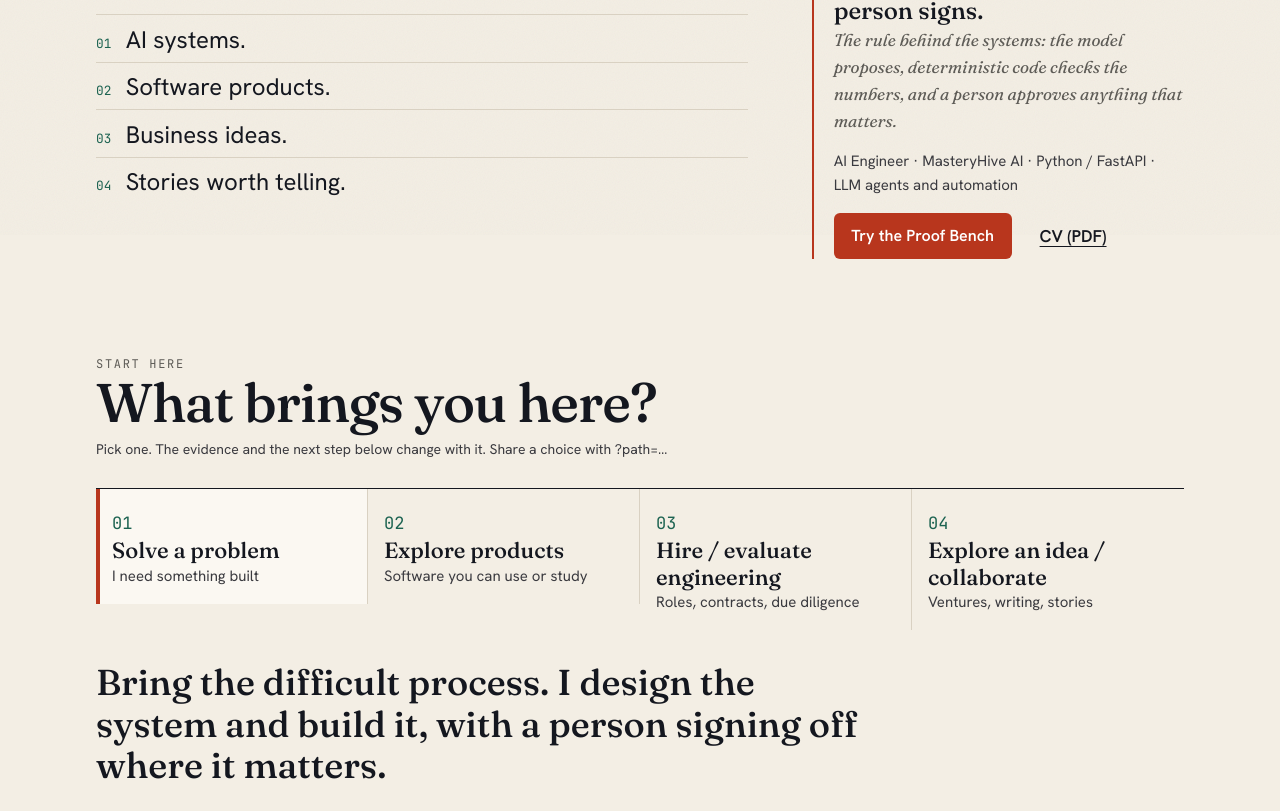
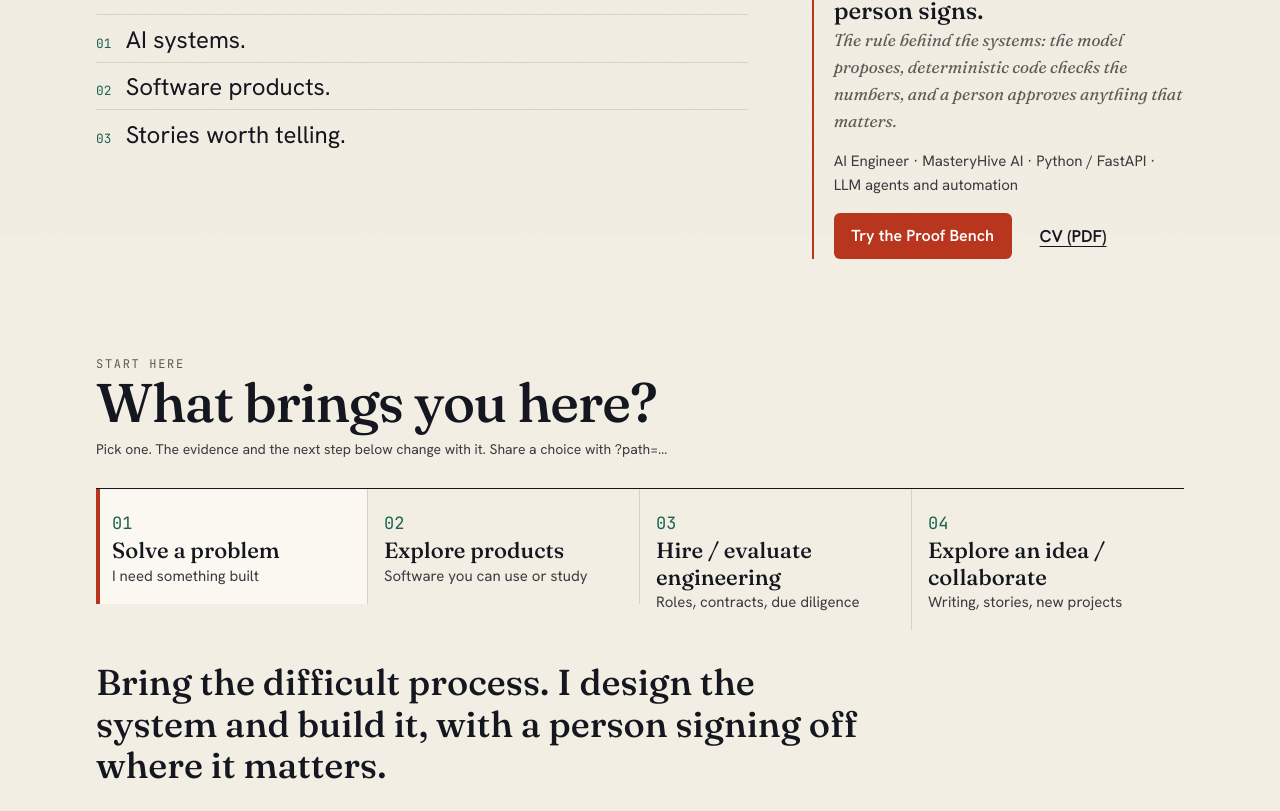
Before and after one commit to emms204/emms204.github.io, an Astro site: page / in a window 1280 px wide. Shown: the part 565-1376 px from the top of the page. Built offline with nearby package versions, Linux system fonts and the light colour scheme; Astro itself is replaced by a stand-in of ours.

Commit message:
THE WORKS: drop 'Business ideas' from hero/meta, new THE WORKS share image (og.png 1200x630) with alt text (Emmanuel via Grok Bot, Nov 18 9:42 PM)

```diff
--- a/src/content/profile.ts
+++ b/src/content/profile.ts
@@ -290,6 +290,7 @@ export const profile: Profile = {
     archive: 'Earlier CV repos: profile.md §4.8. Chatflow: live emms204.github.io description, read 18 Nov 2026 (kept per concept Page "every working link")',
     works: 'THE WORKS slice (IMPL-20261118-02): hero, entry question, three dimensions and the accountable-AI supporting line from the external creative audit chosen by Emmanuel (via Grok Bot, Nov 18 8:56 PM). Offer names: the same audit (AI Strategy & Architecture, Custom AI Systems, Product Engineering, Engineering Collaboration); offer contents re-use only verified case-file facts above; engagement steps and pricing "On request" (no verified engagement process). Products: profile.md §4.2–4.4, §4.7. Outside work allowed by contract: Emmanuel via Grok Bot, Nov 18',
     proofBench: 'Proof Bench: SYNTHETIC data written for the illustration (bank line ACME SVCS / Invoice 1042 / $1,250.00 and ledger INV-1042 / ACME SERVICES / $1,250.00 from the brief; Globex example invented as synthetic test data, not a client). Pattern (model proposes, deterministic code checks, a person approves) per profile.md §3 product-level description; no product or company named in the demo',
+    heroLines: 'Hero lines "AI systems. Software products. Stories worth telling." ("Business ideas" dropped; collaborate intent sub-line softened from "Ventures"): Emmanuel via Grok Bot, Nov 18 9:42 PM. Share image og.png regenerated for THE WORKS at the same time',
     formspree: 'Formspree endpoint https://formspree.io/f/xjywrjrz: Emmanuel via Grok Bot, Nov 18 9:00 PM',
     caseFiles: 'Case files: CV (cv-source HTML) + profile.md §3/§4, product-level for MasteryHive. Withheld metrics (VoterIQ 40%, Enzagroup 95%/20+ types, etc.) stay withheld',
   },
@@ -707,14 +708,15 @@ const ask = (intent: IntentKey) => `/contact/?intent=${intent}#inquiry`;
 
 export const works = {
   meta: {
-    title: 'Emmanuel Osanebi — The Works: AI systems, software products, ideas and stories',
-    description: 'Emmanuel Osanebi, AI Engineer. I make difficult things useful: AI systems, software products, business ideas and stories worth telling. AI drafts, Python checks, a person signs.',
+    title: 'Emmanuel Osanebi — The Works: AI systems, software products and stories',
+    description: 'Emmanuel Osanebi, AI Engineer. I make difficult things useful: AI systems, software products and stories worth telling. AI drafts, Python checks, a person signs.',
+    ogAlt: 'Emmanuel Osanebi — THE WORKS. I make difficult things useful.',
   },
   hero: {
     name: 'Emmanuel Osanebi',
     title: 'The Works',
     statement: 'I make difficult things useful.',
-    lines: ['AI systems.', 'Software products.', 'Business ideas.', 'Stories worth telling.'],
+    lines: ['AI systems.', 'Software products.', 'Stories worth telling.'],
     support: 'AI drafts, Python checks, a person signs.',
     supportNote: 'The rule behind the systems: the model proposes, deterministic code checks the numbers, and a person approves anything that matters.',
     role: 'AI Engineer · MasteryHive AI · Python / FastAPI · LLM agents and automation',
@@ -764,7 +766,7 @@ export const works = {
         second: { label: 'Talk about a role or contract', href: ask('hire') },
       },
       {
-        key: 'collaborate', label: 'Explore an idea / collaborate', sub: 'Ventures, writing, stories',
+        key: 'collaborate', label: 'Explore an idea / collaborate', sub: 'Writing, stories, new projects',
         headline: 'I write, build and tell stories. If you have an idea worth making, bring it.',
         evidenceTitle: 'Where the creative work lives',
         evidence: [
--- a/src/layouts/Layout.astro
+++ b/src/layouts/Layout.astro
@@ -44,10 +44,12 @@ const person = {
     <meta property="og:image" content={ogImage} />
     <meta property="og:image:width" content="1200" />
     <meta property="og:image:height" content="630" />
+    <meta property="og:image:alt" content={works.meta.ogAlt} />
     <meta name="twitter:card" content="summary_large_image" />
     <meta name="twitter:title" content={title} />
     <meta name="twitter:description" content={description} />
     <meta name="twitter:image" content={ogImage} />
+    <meta name="twitter:image:alt" content={works.meta.ogAlt} />
     <link rel="icon" type="image/svg+xml" href="/favicon.svg" />
     <link rel="icon" href="/favicon.ico" sizes="32x32" />
     <link rel="apple-touch-icon" href="/apple-touch-icon.png" />
```
Also changed, not shown: public/og.png.
